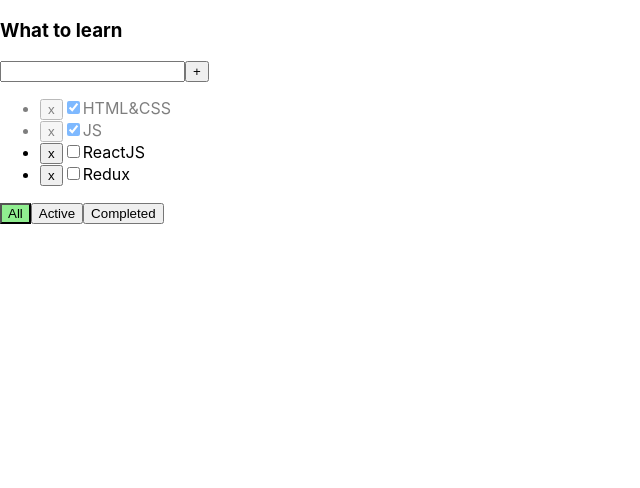
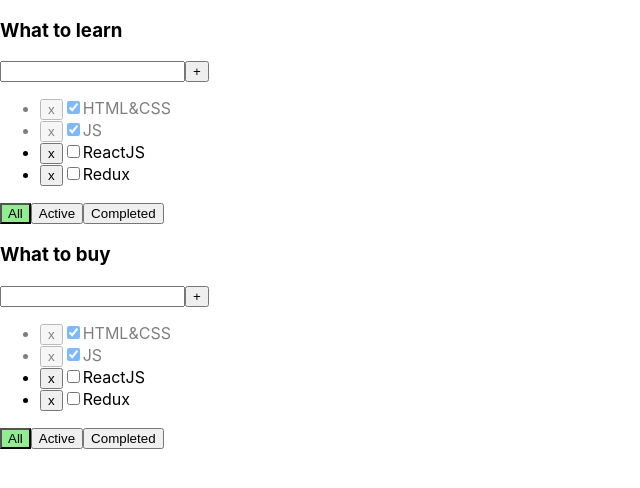
Before and after one commit to VitaMirosh/todolist-01, a React (Vite) app in the folder todolist-01/: page / in a window 1280 px wide. Shown: the top 488 px of the page, without its empty margins (0-640 px from the left). Built offline with nearby package versions, Linux system fonts and the light colour scheme.

Commit message:
change filtration for todolistItem

```diff
--- a/todolist-01/src/App.tsx
+++ b/todolist-01/src/App.tsx
@@ -8,9 +8,18 @@ export type Task = {
   title: string
   isDone: boolean
 }
+export type Todolist = {
+  id: string
+  title: string
+  filter: FilterValueTitle
+}
 export type FilterValueTitle = 'all' | 'active' | 'completed';
 
 function App() {
+  const [todolists, setTodolists] = useState<Todolist[]>([
+    {id: v1(), title: 'What to learn', filter: 'all'},
+    {id: v1(), title: 'What to buy', filter: 'all'}
+  ]);
   const [tasks, setTasks] = useState<Task[]>(
     [
       {id: v1(), title: 'HTML&CSS', isDone: true},
@@ -19,48 +28,53 @@ function App() {
       {id: v1(), title: 'Redux', isDone: false}
     ]
   )
- const [filter, setFilter] = useState<FilterValueTitle>('all');
+
 
   const deleteTask = (taskId: string) => {
     setTasks(tasks.filter((task) => task.id !== taskId))
   }
 
-  let filteredTasks = tasks
-  if (filter === 'active') {
-    filteredTasks = tasks.filter(task => !task.isDone)
-  }
-  if (filter === 'completed') {
-    filteredTasks = tasks.filter(task => task.isDone)
-  }
-const changeFilter = (filter: FilterValueTitle) => {
-    setFilter(filter);
+
+  const changeFilter = (todolistID: string, filter: FilterValueTitle) => {
+    setTodolists(todolists.map(t => t.id === todolistID ? {...t, filter}: t));
   }
 
- const createTask = (title:string) => {
+  const createTask = (title: string) => {
     const newTask = {id: v1(), title: title, isDone: false}
-   const newTasks = [newTask,...tasks]
+    const newTasks = [newTask, ...tasks]
     setTasks(newTasks)
   }
 
-  const changeTaskStatus = (taskID:string, isDone:boolean) =>{
-    const taskChecked = tasks.map(t=>t.id === taskID ? {...t, isDone: isDone}: t)
+  const changeTaskStatus = (taskID: string, isDone: boolean) => {
+    const taskChecked = tasks.map(t => t.id === taskID ? {...t, isDone: isDone} : t)
     setTasks(taskChecked)
 
 
   }
+
   return (
-    <>
-      <TodolistItem title="What to learn"
+    <div>
+      {todolists.map(todolist => {
+          let filteredTasks = tasks
+          if (todolist.filter === 'active') {
+            filteredTasks = tasks.filter(task => !task.isDone)
+          }
+          if (todolist.filter === 'completed') {
+            filteredTasks = tasks.filter(task => task.isDone)
+          }
+          return <TodolistItem key={todolist.id}
+                               todolist={todolist}
                                tasks={filteredTasks}
                                deleteTask={deleteTask}
                                changeFilter={changeFilter}
                                createTask={createTask}
                                changeTaskStatus={changeTaskStatus}
-                    filter={filter}
+          />
+        }
+      )}
 
+    </div>
 
-      />
-    </>
   )
 }
 
--- a/todolist-01/src/TodolistItem.tsx
+++ b/todolist-01/src/TodolistItem.tsx
@@ -1,21 +1,21 @@
-import {FilterValueTitle, Task} from './App.tsx';
+import {FilterValueTitle, Task, Todolist} from './App.tsx';
 import {Button} from './Button.tsx';
 import {ChangeEvent, KeyboardEvent, useState} from 'react';
 
 
-type Props = {
-  title: string
+type Props ={
+  todolist:Todolist
   tasks: Task[]
   deleteTask: (taskId: string) => void
-  changeFilter: (filter: FilterValueTitle) => void
+  changeFilter: ( todolistId:string, filter: FilterValueTitle) => void
   createTask: (title: string) => void;
   changeTaskStatus: (taskId: string, isDone: boolean) => void;
-  filter?: FilterValueTitle;
+
 
 }
 
 
-export const TodolistItem = ({title, tasks, deleteTask, changeFilter, createTask, changeTaskStatus, filter}: Props) => {
+export const TodolistItem = ({todolist,tasks, deleteTask, changeFilter, createTask, changeTaskStatus}: Props) => {
   const [taskTitle, setTaskTitle] = useState('');
   const [error, setError] = useState<string | null>(null);
 
@@ -41,10 +41,12 @@ export const TodolistItem = ({title, tasks, deleteTask, changeFilter, createTask
     }
   }
 
-
+const changeFilterHandler = ( filter: FilterValueTitle) => {
+    changeFilter(todolist.id,filter)
+}
   return (
     <div>
-      <h3>{title}</h3>
+      <h3>{todolist.title}</h3>
       <input value={taskTitle}
              onChange={changeTaskHandler}
              onKeyDown={createTaskOnEnterHandler}
@@ -74,11 +76,11 @@ export const TodolistItem = ({title, tasks, deleteTask, changeFilter, createTask
         </ul>}
 
 
-      <Button className={filter === 'all' ? 'active-filter' : ''} title={'All'} onClick={() => changeFilter('all')}/>
-      <Button className={filter === 'active' ? 'active-filter' : ''} title={'Active'}
-              onClick={() => changeFilter('active')}/>
-      <Button className={filter === 'completed' ? 'active-filter' : ''} title={'Completed'}
-              onClick={() => changeFilter('completed')}/>
+      <Button className={todolist.filter === 'all' ? 'active-filter' : ''} title={'All'} onClick={() => changeFilterHandler('all')}/>
+      <Button className={todolist.filter === 'active' ? 'active-filter' : ''} title={'Active'}
+              onClick={() => changeFilterHandler('active')}/>
+      <Button className={todolist.filter === 'completed' ? 'active-filter' : ''} title={'Completed'}
+              onClick={() => changeFilterHandler('completed')}/>
 
     </div>
   );
```
Lines whose indentation alone changed are shown as unchanged.
